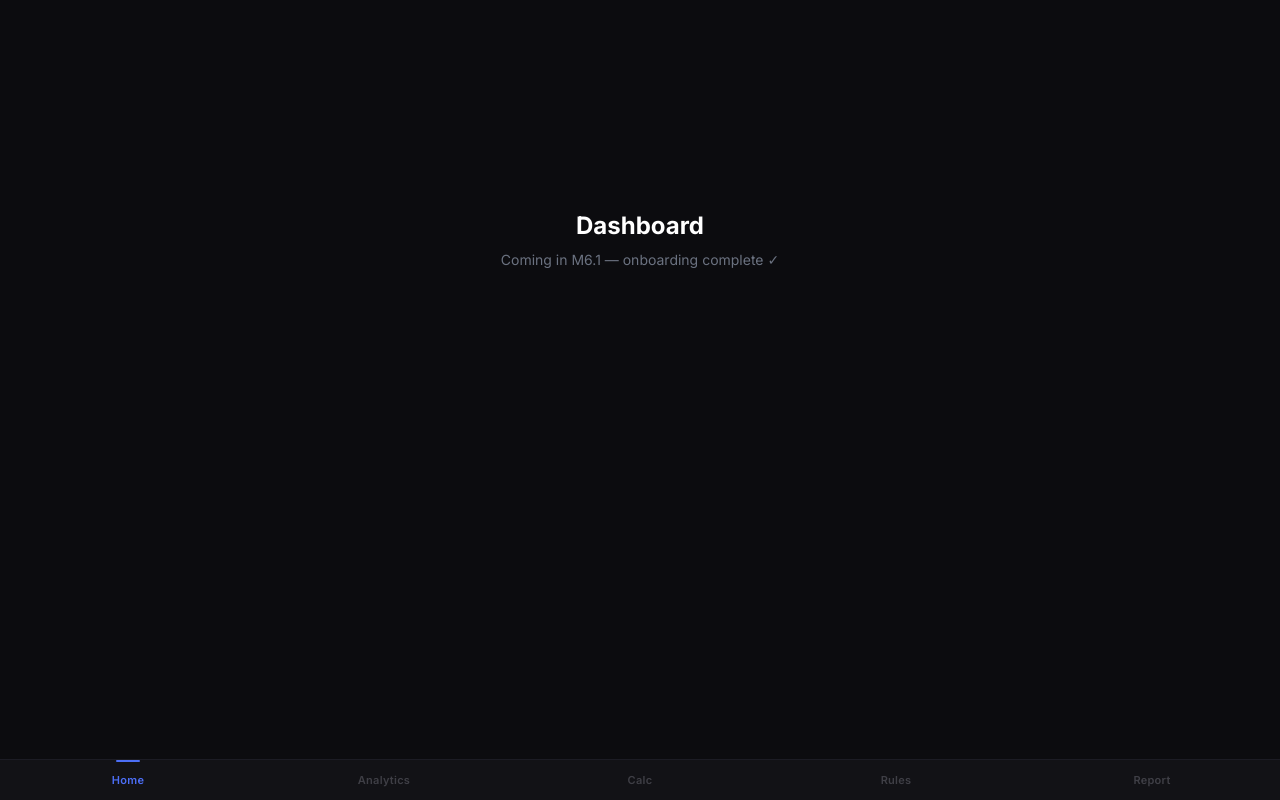
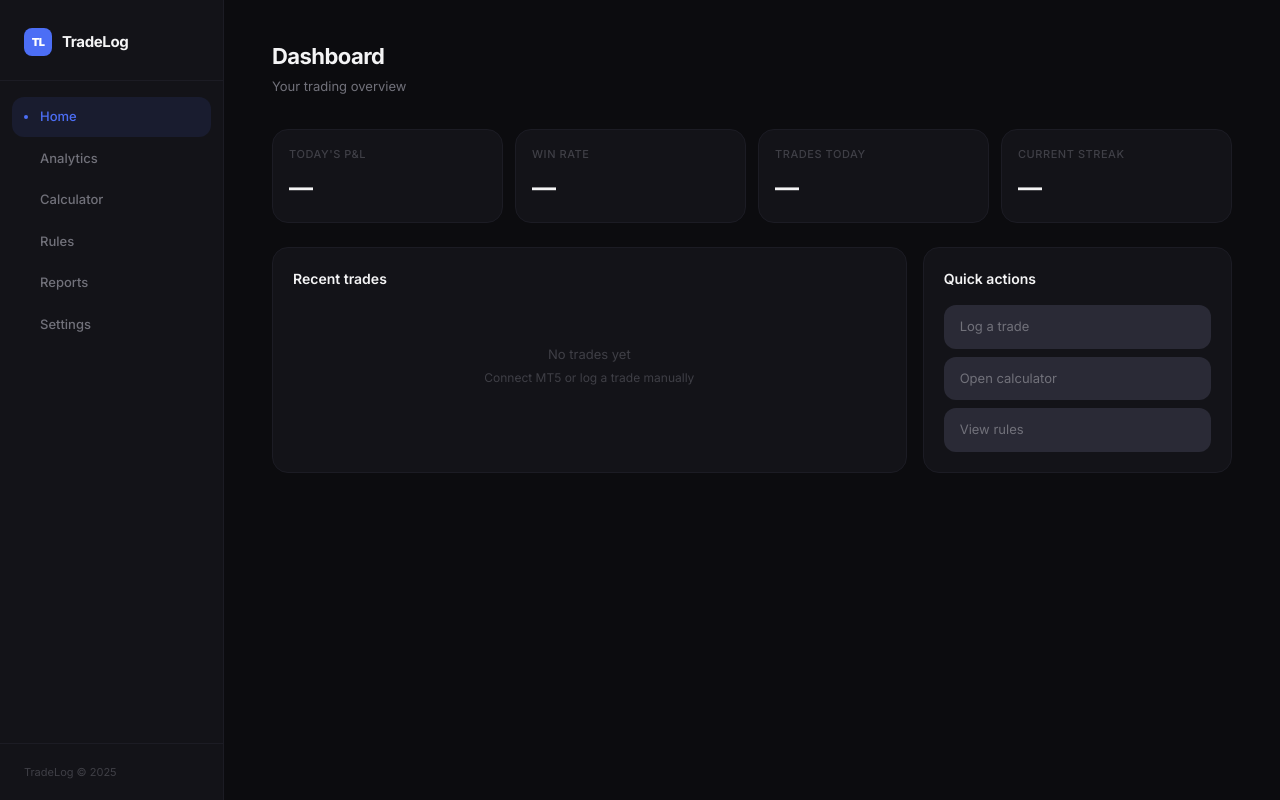
Before and after one commit to jarvis-invictus/tradelog, a Next.js app: page /home in a window 1280 px wide. Built offline with nearby package versions, Linux system fonts and the light colour scheme.

Commit message:
Responsive web app: sidebar desktop, split-panel auth, centered onboarding card, 2-col calculator

```diff
--- a/app/(app)/calculator/page.tsx
+++ b/app/(app)/calculator/page.tsx
@@ -2,12 +2,15 @@ import RiskCalculator from '@/components/calculator/RiskCalculator'
 
 export default function CalculatorPage() {
   return (
-    <div className="max-w-md mx-auto">
-      <div className="px-4 pt-7 pb-2">
-        <h1 className="text-[20px] font-bold text-text-primary tracking-tight">Risk Calculator</h1>
-        <p className="text-text-secondary text-[13px] mt-0.5">Know your size before you enter</p>
+    <div className="py-6 lg:py-10">
+      <div className="mb-6">
+        <h1 className="text-[22px] font-bold text-text-primary tracking-tight">Risk Calculator</h1>
+        <p className="text-text-secondary text-[13px] mt-1">Know your lot size before you enter</p>
       </div>
-      <RiskCalculator />
+      {/* On desktop: split into inputs (left) and results (right) via RiskCalculator's internal layout */}
+      <div className="max-w-2xl">
+        <RiskCalculator />
+      </div>
     </div>
   )
 }
--- a/app/(app)/home/page.tsx
+++ b/app/(app)/home/page.tsx
@@ -1,10 +1,48 @@
-// M6.6 — HomePage assembly
-// TODO: Build in M6.1 — Dashboard (built in M6.1). Placeholder until then.
+// M6.1 — Dashboard (full implementation in M6.1). Responsive shell placeholder.
 export default function HomePage() {
   return (
-    <div className="flex flex-col items-center justify-center min-h-[60vh] text-center px-6">
-      <h1 className="text-2xl font-bold text-white mb-2">Dashboard</h1>
-      <p className="text-gray-500 text-sm">Coming in M6.1 — onboarding complete ✓</p>
+    <div className="py-6 lg:py-10">
+      {/* Page header */}
+      <div className="mb-8">
+        <h1 className="text-[22px] font-bold text-text-primary tracking-tight">Dashboard</h1>
+        <p className="text-text-secondary text-[13px] mt-1">Your trading overview</p>
+      </div>
+
+      {/* Stat cards — 2 col mobile, 4 col desktop */}
+      <div className="grid grid-cols-2 lg:grid-cols-4 gap-3 mb-6">
+        {[
+          { label: "Today's P&L",   value: '—',   color: 'text-text-primary' },
+          { label: 'Win rate',       value: '—',   color: 'text-text-primary' },
+          { label: 'Trades today',   value: '—',   color: 'text-text-primary' },
+          { label: 'Current streak', value: '—',   color: 'text-text-primary' },
+        ].map((s) => (
+          <div key={s.label} className="bg-ink-surface border border-ink-border rounded-2xl p-4">
+            <p className="text-text-tertiary text-[11px] font-medium uppercase tracking-wider mb-2">{s.label}</p>
+            <p className={`text-[24px] font-bold num ${s.color}`}>{s.value}</p>
+          </div>
+        ))}
+      </div>
+
+      {/* Two-column on desktop: recent trades + quick actions */}
+      <div className="grid grid-cols-1 lg:grid-cols-3 gap-4">
+        <div className="lg:col-span-2 bg-ink-surface border border-ink-border rounded-2xl p-5">
+          <p className="text-text-primary font-semibold text-[14px] mb-4">Recent trades</p>
+          <div className="flex flex-col items-center justify-center py-10">
+            <p className="text-text-tertiary text-[13px]">No trades yet</p>
+            <p className="text-text-tertiary text-[12px] mt-1">Connect MT5 or log a trade manually</p>
+          </div>
+        </div>
+        <div className="bg-ink-surface border border-ink-border rounded-2xl p-5">
+          <p className="text-text-primary font-semibold text-[14px] mb-4">Quick actions</p>
+          <div className="flex flex-col gap-2">
+            {['Log a trade', 'Open calculator', 'View rules'].map((a) => (
+              <button key={a} className="w-full text-left px-4 py-3 rounded-xl bg-ink-muted hover:bg-ink-border text-text-secondary text-[13px] transition-colors">
+                {a}
+              </button>
+            ))}
+          </div>
+        </div>
+      </div>
     </div>
   )
 }
--- a/app/(app)/layout.tsx
+++ b/app/(app)/layout.tsx
@@ -1,10 +1,15 @@
+import Sidebar from '@/components/layout/Sidebar'
 import BottomNav from '@/components/layout/BottomNav'
 
 export default function AppLayout({ children }: { children: React.ReactNode }) {
   return (
     <div className="min-h-screen bg-ink-bg">
-      <main className="pb-20 max-w-lg mx-auto">
-        {children}
+      <Sidebar />
+      {/* Desktop: offset by sidebar width. Mobile: full width, pad for bottom nav */}
+      <main className="lg:pl-56 pb-20 lg:pb-0">
+        <div className="max-w-5xl mx-auto px-4 lg:px-8 py-0">
+          {children}
+        </div>
       </main>
       <BottomNav />
     </div>
--- a/app/(auth)/layout.tsx
+++ b/app/(auth)/layout.tsx
@@ -1,7 +1,43 @@
 export default function AuthLayout({ children }: { children: React.ReactNode }) {
   return (
-    <main className="min-h-screen flex items-center justify-center bg-surface px-4">
-      {children}
-    </main>
+    <div className="min-h-screen bg-ink-bg flex">
+      {/* Left panel — hero, desktop only */}
+      <div className="hidden lg:flex flex-1 flex-col justify-between p-12 bg-ink-surface border-r border-ink-border">
+        <div className="flex items-center gap-2.5">
+          <div className="w-7 h-7 rounded-[8px] bg-accent flex items-center justify-center">
+            <span className="text-white text-[11px] font-black tracking-tighter">TL</span>
+          </div>
+          <span className="text-text-primary font-bold text-[15px]">TradeLog</span>
+        </div>
+        <div>
+          <blockquote className="text-[28px] font-bold text-text-primary leading-snug tracking-tight max-w-sm">
+            &ldquo;Your trades are already happening. Now they&apos;ll start teaching you.&rdquo;
+          </blockquote>
+          <div className="mt-8 flex flex-col gap-4">
+            {[
+              { label: 'Sync trades',  desc: 'MT5 auto-sync or manual logging' },
+              { label: 'AI feedback',  desc: 'Personalised, unbiased insights' },
+              { label: 'Spot patterns', desc: 'See exactly where you lose money' },
+            ].map(({ label, desc }) => (
+              <div key={label} className="flex items-start gap-3">
+                <span className="w-1.5 h-1.5 mt-2 rounded-full bg-accent shrink-0" />
+                <div>
+                  <p className="text-text-primary text-[14px] font-semibold">{label}</p>
+                  <p className="text-text-secondary text-[13px]">{desc}</p>
+                </div>
+              </div>
+            ))}
+          </div>
+        </div>
+        <p className="text-text-tertiary text-xs">TradeLog &copy; 2025</p>
+      </div>
+
+      {/* Right panel — form */}
+      <div className="flex-1 lg:max-w-md flex items-center justify-center p-6">
+        <div className="w-full">
+          {children}
+        </div>
+      </div>
+    </div>
   )
 }
--- a/app/(auth)/login/page.tsx
+++ b/app/(auth)/login/page.tsx
@@ -2,29 +2,25 @@ import PhoneOTPForm from '@/components/auth/PhoneOTPForm'
 
 export default function LoginPage() {
   return (
-    <main className="min-h-screen flex flex-col bg-ink-bg">
-      {/* Top — wordmark + copy */}
-      <div className="flex-1 flex flex-col items-center justify-center px-8 pt-20 pb-10 text-center">
-        <div className="w-11 h-11 rounded-[14px] bg-accent flex items-center justify-center mb-7">
-          <span className="text-white font-black text-base tracking-tighter">TL</span>
+    <div className="w-full">
+      {/* Mobile: show logo + tagline above form */}
+      <div className="lg:hidden text-center mb-8">
+        <div className="w-10 h-10 rounded-[12px] bg-accent flex items-center justify-center mx-auto mb-4">
+          <span className="text-white font-black text-sm tracking-tighter">TL</span>
         </div>
-        <h1 className="text-[28px] font-bold text-text-primary tracking-tight leading-tight mb-3">
-          TradeLog
-        </h1>
-        <p className="text-text-secondary text-sm leading-relaxed max-w-[240px]">
-          Your trades are already happening.<br />
-          Now they&apos;ll start teaching you.
+        <h1 className="text-[24px] font-bold text-text-primary tracking-tight mb-2">TradeLog</h1>
+        <p className="text-text-secondary text-[13px] max-w-[220px] mx-auto leading-relaxed">
+          Your trades are already happening.<br />Now they&apos;ll start teaching you.
         </p>
       </div>
 
-      {/* Bottom sheet */}
-      <div className="bg-ink-surface border-t border-ink-border rounded-t-[28px] px-6 pt-7 pb-10">
-        <p className="text-text-primary font-semibold text-[15px] mb-5">Enter your phone number</p>
+      {/* Form — shown on all sizes */}
+      <div className="bg-ink-surface border border-ink-border rounded-2xl p-6 lg:p-8">
+        <h2 className="text-text-primary font-bold text-[18px] tracking-tight mb-1">Sign in</h2>
+        <p className="text-text-secondary text-[13px] mb-6">Enter your phone number to continue</p>
         <PhoneOTPForm />
-        <p className="text-center text-text-tertiary text-xs mt-7">
-          India only &middot; OTP via SMS
-        </p>
+        <p className="text-center text-text-tertiary text-[11px] mt-6">India only &middot; OTP via SMS</p>
       </div>
-    </main>
+    </div>
   )
 }
--- a/app/(onboarding)/layout.tsx
+++ b/app/(onboarding)/layout.tsx
@@ -1,7 +1,10 @@
 export default function OnboardingLayout({ children }: { children: React.ReactNode }) {
   return (
-    <div className="min-h-screen bg-ink-bg flex flex-col">
-      {children}
+    <div className="min-h-screen bg-ink-bg flex flex-col lg:items-center lg:justify-center lg:py-12">
+      {/* On desktop: fixed-width card centered on screen */}
+      <div className="w-full lg:max-w-md lg:bg-ink-surface lg:border lg:border-ink-border lg:rounded-3xl lg:overflow-hidden flex flex-col flex-1 lg:flex-none">
+        {children}
+      </div>
     </div>
   )
 }
--- a/components/layout/BottomNav.tsx
+++ b/components/layout/BottomNav.tsx
@@ -14,7 +14,7 @@ const NAV_ITEMS = [
 export default function BottomNav() {
   const pathname = usePathname()
   return (
-    <nav className="fixed bottom-0 left-0 right-0 z-50 bg-ink-surface/95 backdrop-blur-md border-t border-ink-border flex pb-safe-bottom">
+    <nav className="lg:hidden fixed bottom-0 left-0 right-0 z-50 bg-ink-surface/95 backdrop-blur-md border-t border-ink-border flex pb-safe-bottom">
       {NAV_ITEMS.map(({ href, label }) => {
         const active = pathname.startsWith(href)
         return (
--- /dev/null
+++ b/components/layout/Sidebar.tsx
@@ -0,0 +1,57 @@
+'use client'
+
+import Link from 'next/link'
+import { usePathname } from 'next/navigation'
+
+const NAV = [
+  { href: '/home',       label: 'Home' },
+  { href: '/analytics',  label: 'Analytics' },
+  { href: '/calculator', label: 'Calculator' },
+  { href: '/rules',      label: 'Rules' },
+  { href: '/report',     label: 'Reports' },
+  { href: '/settings',   label: 'Settings' },
+]
+
+export default function Sidebar() {
+  const pathname = usePathname()
+  return (
+    <aside className="hidden lg:flex flex-col fixed top-0 left-0 h-full w-56 bg-ink-surface border-r border-ink-border z-40">
+      {/* Wordmark */}
+      <div className="px-6 pt-7 pb-6 border-b border-ink-border">
+        <div className="flex items-center gap-2.5">
+          <div className="w-7 h-7 rounded-[8px] bg-accent flex items-center justify-center shrink-0">
+            <span className="text-white text-[11px] font-black tracking-tighter">TL</span>
+          </div>
+          <span className="text-text-primary font-bold text-[15px] tracking-tight">TradeLog</span>
+        </div>
+      </div>
+
+      {/* Nav */}
+      <nav className="flex-1 px-3 py-4 flex flex-col gap-0.5">
+        {NAV.map(({ href, label }) => {
+          const active = pathname.startsWith(href)
+          return (
+            <Link
+              key={href}
+              href={href}
+              className={`flex items-center gap-3 px-3 py-2.5 rounded-xl text-[13px] font-medium transition-colors ${
+                active
+                  ? 'bg-accent/10 text-accent'
+                  : 'text-text-secondary hover:text-text-primary hover:bg-ink-muted'
+              }`}
+            >
+              {active && <span className="w-1 h-1 rounded-full bg-accent shrink-0" />}
+              {!active && <span className="w-1 h-1 shrink-0" />}
+              {label}
+            </Link>
+          )
+        })}
+      </nav>
+
+      {/* Footer */}
+      <div className="px-6 py-5 border-t border-ink-border">
+        <p className="text-text-tertiary text-[11px]">TradeLog &copy; 2025</p>
+      </div>
+    </aside>
+  )
+}
```
Also changed, not shown: components/calculator/RiskCalculator.tsx (+20 -15 lines).
